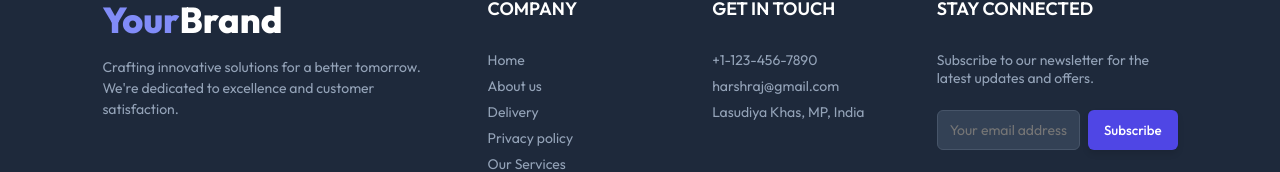
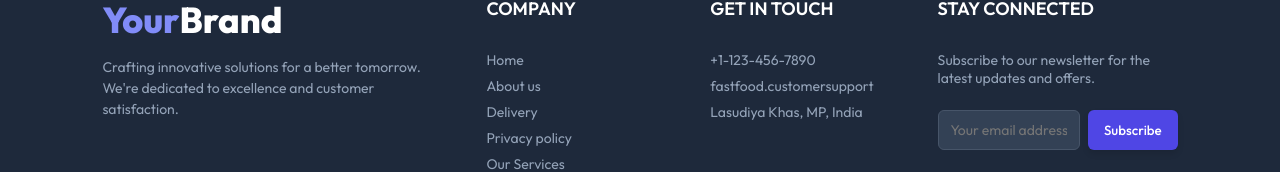
Before and after one commit to harshrathod62/food-del, a React (Vite) app: page /order in a window 1280 px wide. Shown: the part 749-921 px from the top of the page. Built offline with nearby package versions, Linux system fonts and the light colour scheme.

Commit message:
footer ui changed

```diff
--- a/src/components/Footer/Footer.jsx
+++ b/src/components/Footer/Footer.jsx
@@ -55,7 +55,7 @@ const Footer = () => {
             </li>
             <li>
               {/* Email address */}
-              <a href="mailto:harshraj@gmail.com"><i className="fas fa-envelope"></i> harshraj@gmail.com</a>
+              <a href="mailto:fastfood.customersupport"><i className="fas fa-envelope"></i> fastfood.customersupport</a>
             </li>
             <li>
               {/* Physical address */}
```
